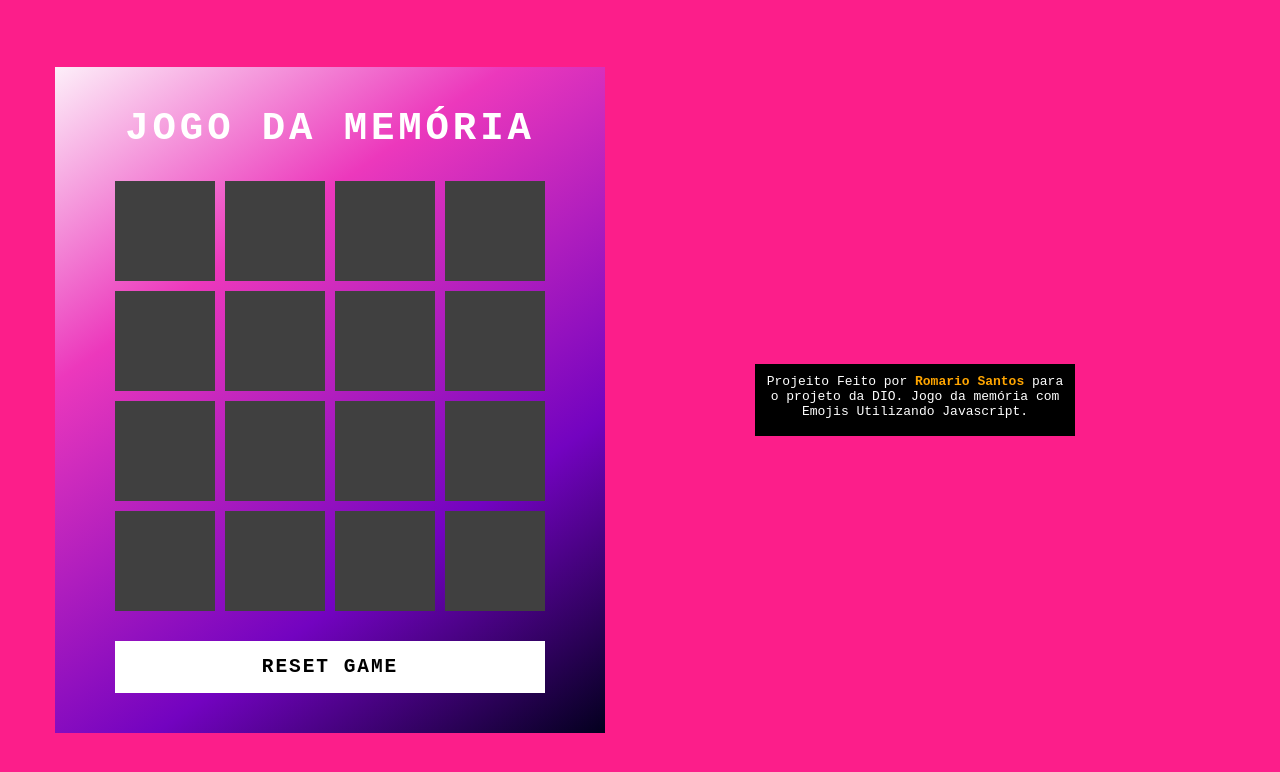
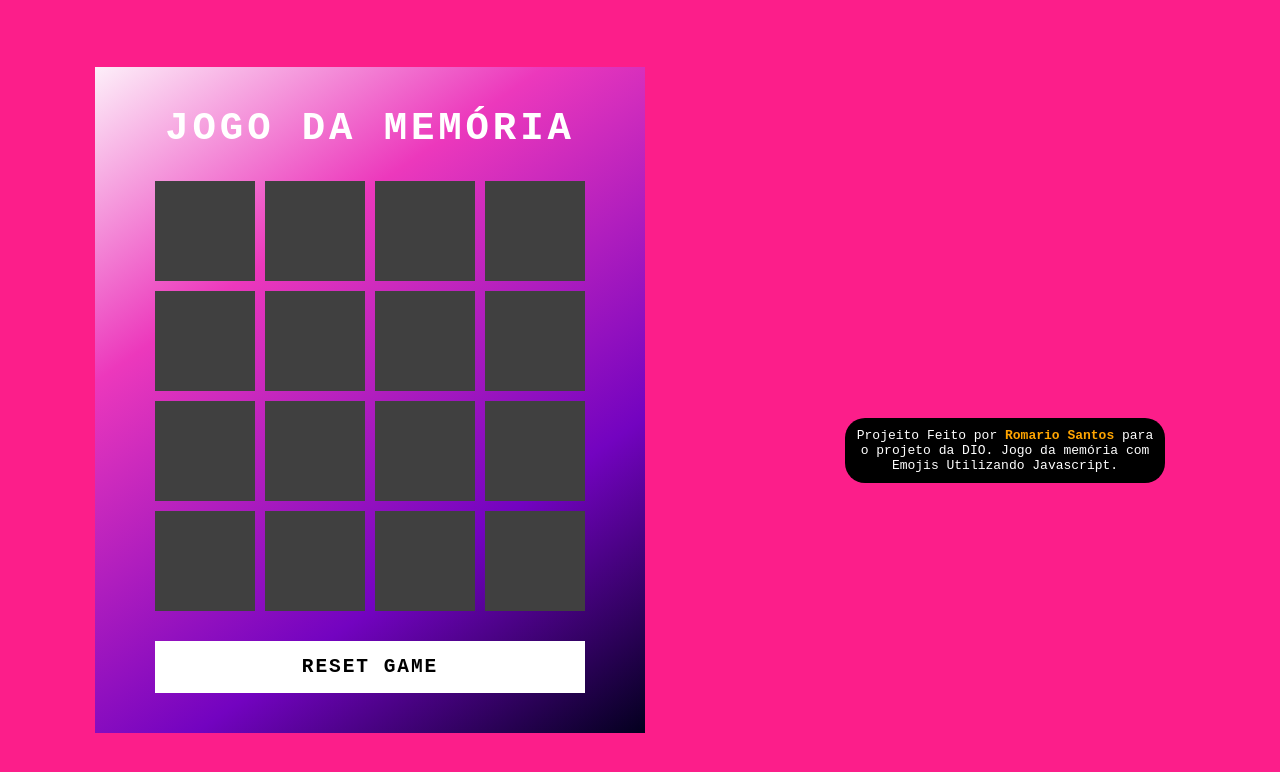
Before and after one commit to RomarioSantos-Oficial/Jogo-da-mem-ria-com-Emojis_Utilizando_Javascript, a plain HTML site: page index.html in a window 1280 px wide. Drawn offline with Linux system fonts and the light colour scheme.

Commit message:
final 01

```diff
--- a/src/styles/main.css
+++ b/src/styles/main.css
@@ -91,15 +91,17 @@ background-color: #000;
 
 
 
-p { color: #ffffff;
+p {
+    border-radius:  20px;
+    color: #ffffff;
+    text-align: center;
+    position: relative;
     margin: 10px;
     padding: 10px;
     width: 40vh;
-    height: 9vh;
-    text-align: center;
-    position: relative;
+    margin: 150px;
     background-color: rgb(0, 0, 0);
-    margin: 150px;
+    margin: 100px 20px  0px  200px;
 
 }
 
```
Also changed, not shown: src/images/Captura de tela 2023-11-12 195525.png (added), 1 other file.
